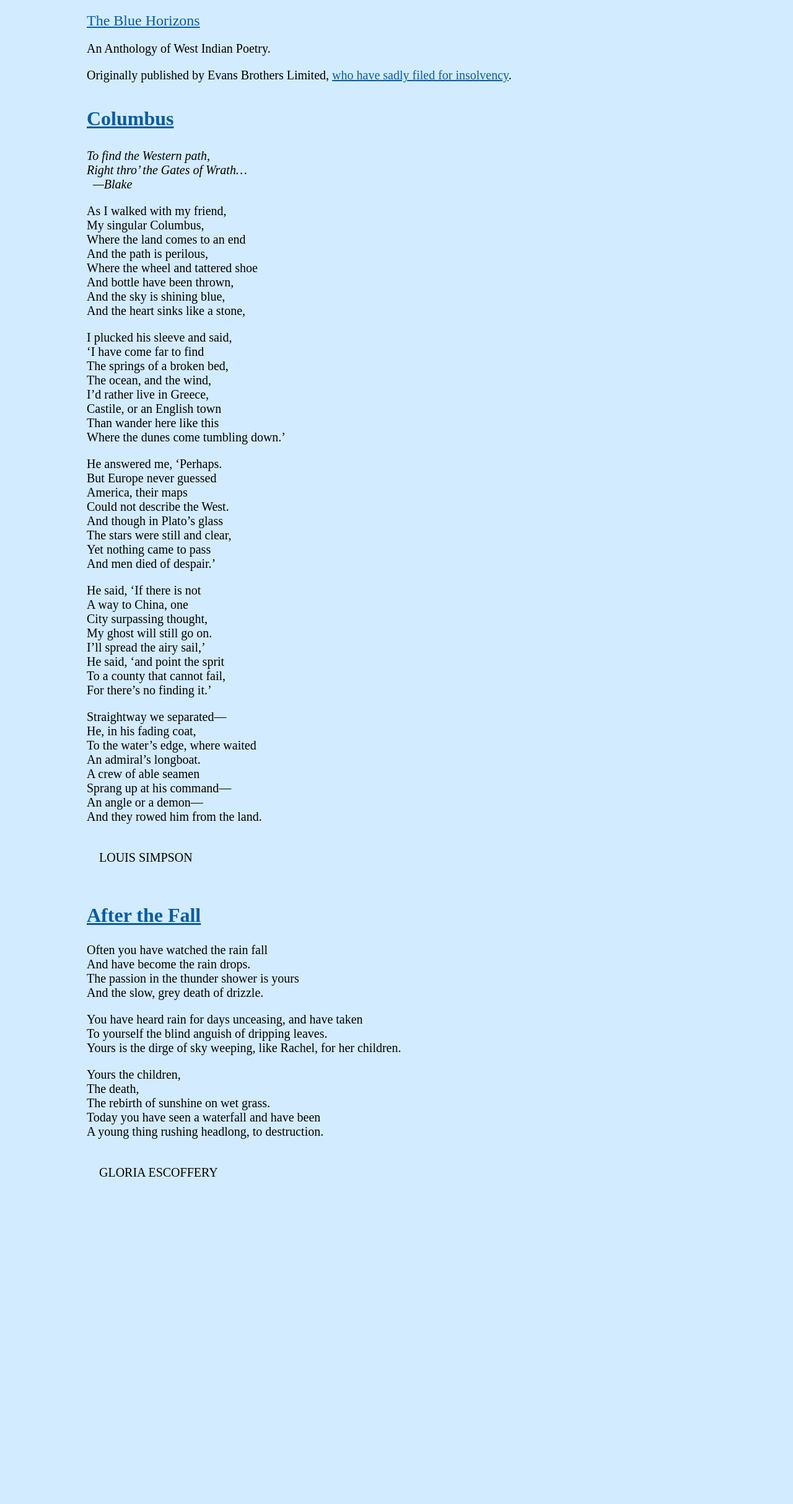
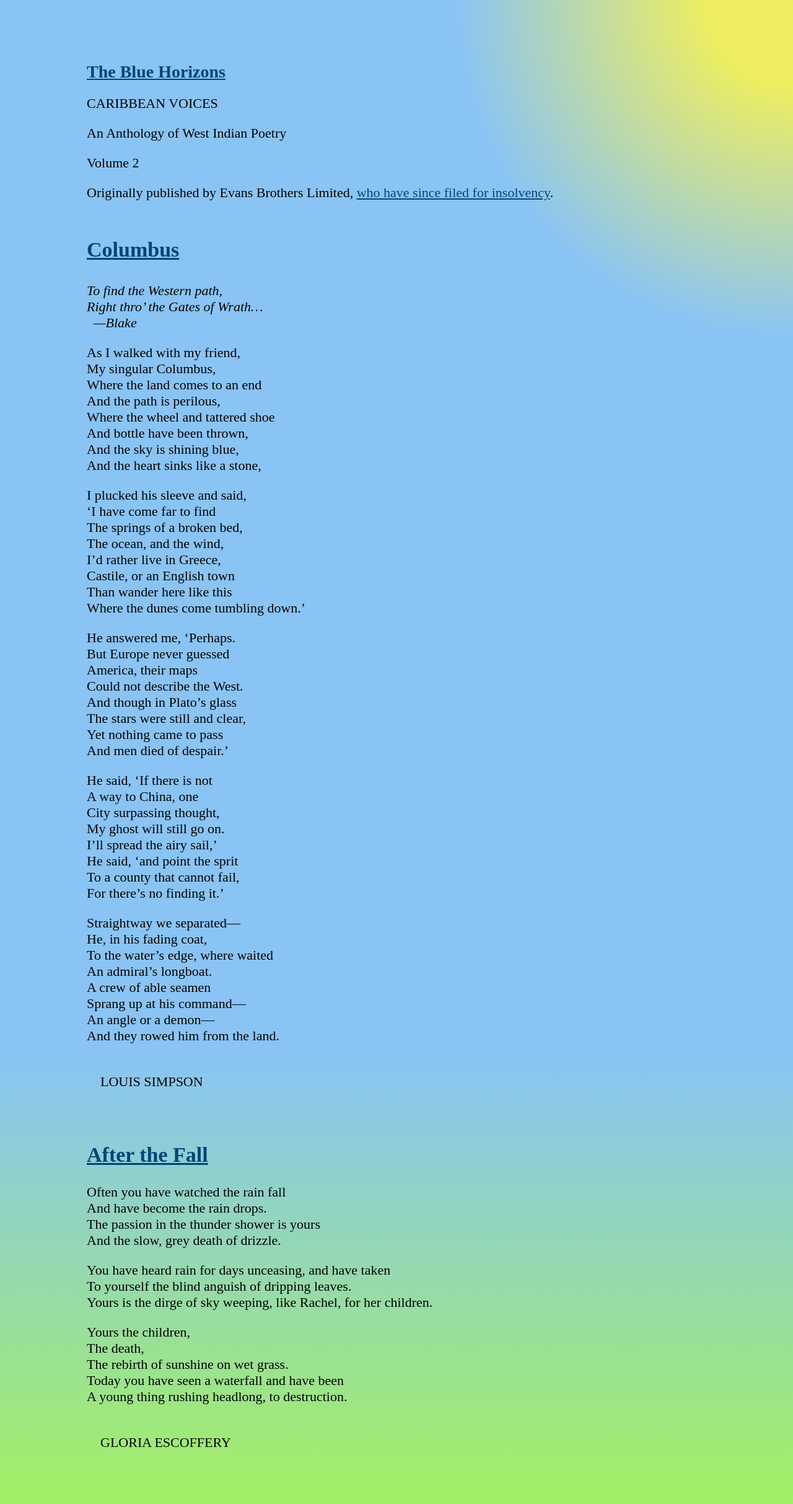
Before and after one commit to jhancock532/the-blue-horizons, a Jekyll site: the page built from index.markdown, in a window 1280 px wide. Shown: the whole page at 62% size. Built offline with Jekyll 4.4.1, drawn with Linux system fonts in a browser that asks for light colours; some web fonts are replaced; before the commit the page ends 1946 px from its top, so only the background shows below that.

Commit message:
finish style tweaks

```diff
--- a/_includes/head.html
+++ b/_includes/head.html
@@ -10,20 +10,40 @@
     }
 
     body {
-      margin: 20px;
-      background-color: #d3ebfe;
+      margin: 2rem 2rem 6rem 2rem;
+      background:
+        linear-gradient(transparent 70%, #93e84d 100%), #89c4f5;
     }
 
     p,
     em {
       white-space: pre-wrap;
-      font-size: 2.0rem;
+      font-size: 1.8rem;
     }
 
     h1,
     h2 {
-      margin-top: 40px;
-      font-size: 3.2rem;
+      margin-top: 4.0rem;
+      font-size: 2.8rem;
+    }
+
+    @media (min-width: 600px) {
+      body {
+        margin-top: 10rem;
+        background: radial-gradient(circle at top right, #eeee60 5%, transparent 20%),
+          linear-gradient(transparent 70%, #a3f063 100%), #89c4f5;
+      }
+
+      p,
+      em {
+        font-size: 2.2rem;
+      }
+
+      h1,
+      h2 {
+        margin-top: 6.0rem;
+        font-size: 3.4rem;
+      }
     }
 
     .wrapper {
@@ -32,11 +52,14 @@
     }
 
     .poem-author {
-      margin-top: 4.0rem;
+      margin: 4.0rem;
     }
 
     nav a {
-      font-size: 2.4rem;
+      display: block;
+      margin-top: 10.0rem;
+      font-size: 2.8rem;
+      font-weight: bold;
     }
 
     em {
@@ -44,10 +67,7 @@
       display: block;
     }
 
-    a {
-      color: #075ca1;
-    }
-
+    a,
     a:visited {
       color: #044376;
     }
--- a/index.markdown
+++ b/index.markdown
@@ -2,6 +2,10 @@
 layout: home
 ---
 
-An Anthology of West Indian Poetry.
+CARIBBEAN VOICES
 
-Originally published by Evans Brothers Limited, [who have sadly filed for insolvency](https://find-and-update.company-information.service.gov.uk/company/00128615).
+An Anthology of West Indian Poetry
+
+Volume 2
+
+Originally published by Evans Brothers Limited, [who have since filed for insolvency](https://find-and-update.company-information.service.gov.uk/company/00128615).
```
